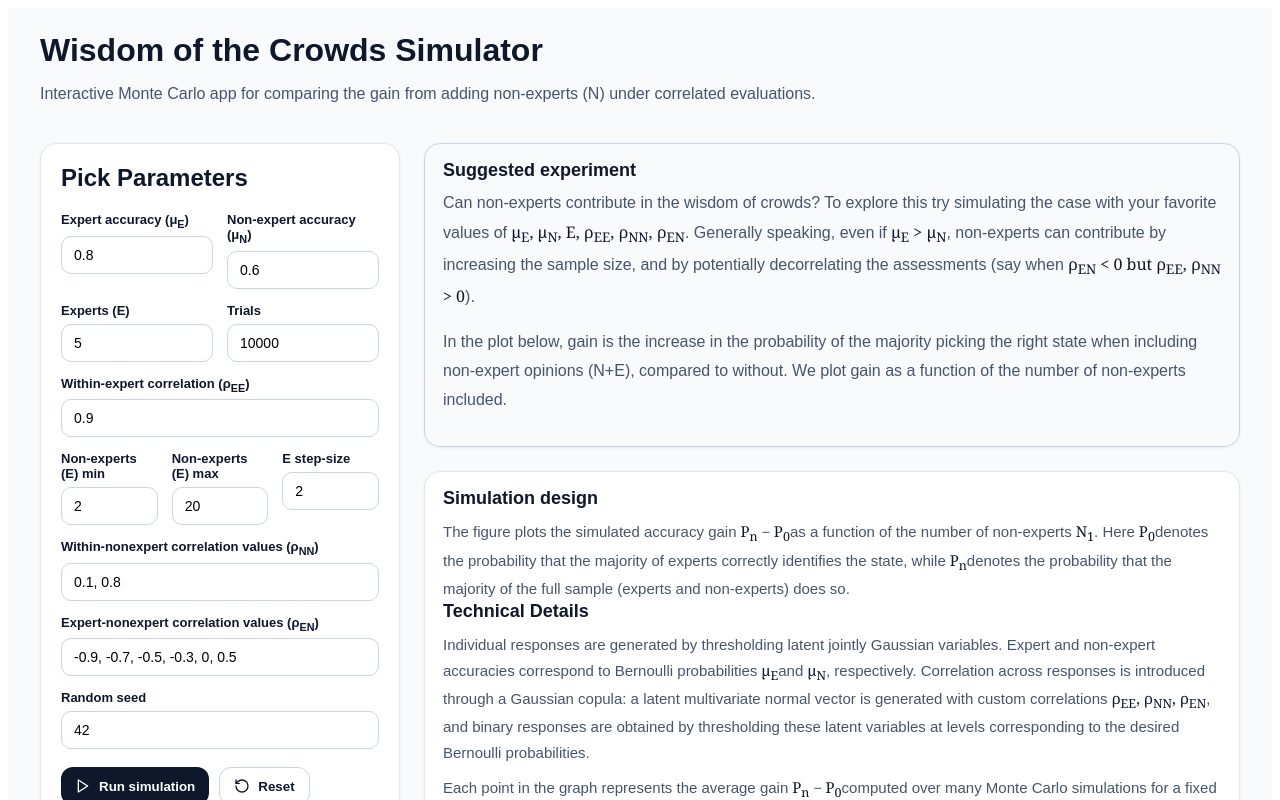
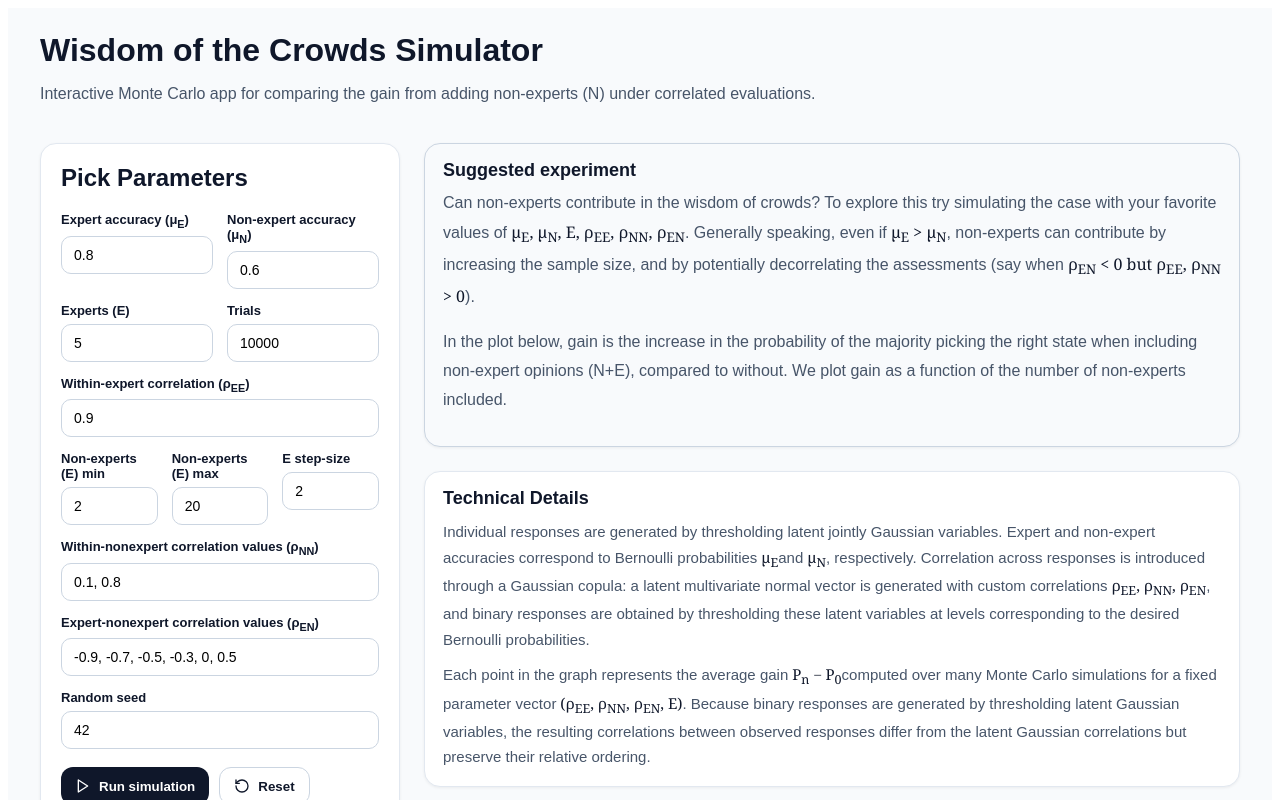
Before and after one commit to anujitchakraborty/democracy-simulator, a React (Vite) app: page / in a window 1280 px wide. Shown: the top 800 px of the page. Built offline with nearby package versions, Linux system fonts and the light colour scheme.

Commit message:
Update App.jsx

```diff
--- a/src/App.jsx
+++ b/src/App.jsx
@@ -597,38 +597,6 @@ export default function App() {
     padding: "16px 18px"
   }}
 >
-  <div
-    style={{
-      fontSize: 18,
-      fontWeight: 600,
-      marginBottom: 10,
-      color: "#0f172a"
-    }}
-  >
-    Simulation design
-  </div>
-
-  <div style={{ fontSize: 15, lineHeight: 1.7, color: "#475569" }}>
-    The figure plots the simulated accuracy gain
-    <span style={{ fontFamily: "Georgia, Times New Roman, serif", color: "#0f172a" }}>
-      {" "}P<sub>n</sub> − P<sub>0</sub>
-    </span>
-    as a function of the number of non-experts
-    <span style={{ fontFamily: "Georgia, Times New Roman, serif", color: "#0f172a" }}>
-      {" "}N<sub>1</sub>
-    </span>.
-    Here
-    <span style={{ fontFamily: "Georgia, Times New Roman, serif", color: "#0f172a" }}>
-      {" "}P<sub>0</sub>
-    </span>
-    denotes the probability that the majority of experts correctly identifies the state,
-    while
-    <span style={{ fontFamily: "Georgia, Times New Roman, serif", color: "#0f172a" }}>
-      {" "}P<sub>n</sub>
-    </span>
-    denotes the probability that the majority of the full sample (experts and non-experts)
-    does so.
-  </div>
 
 
    <div          style={{
```
